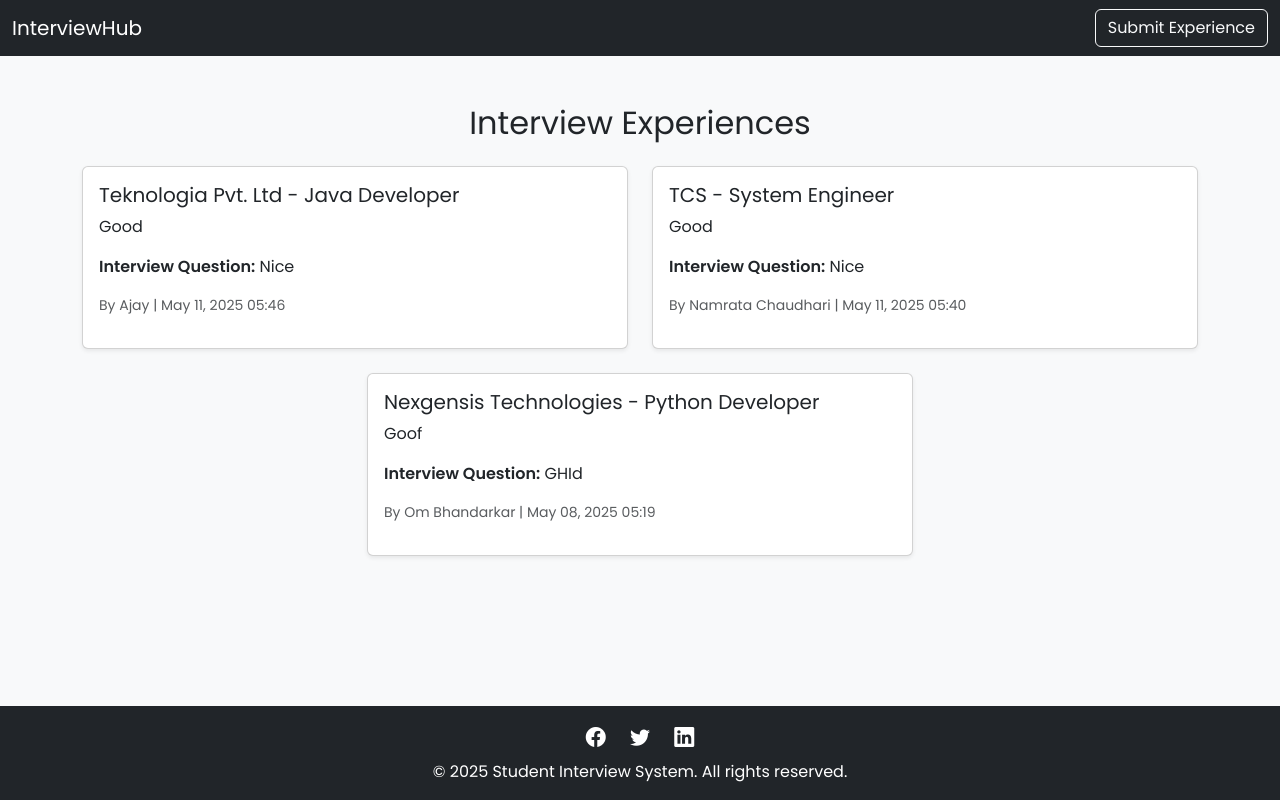
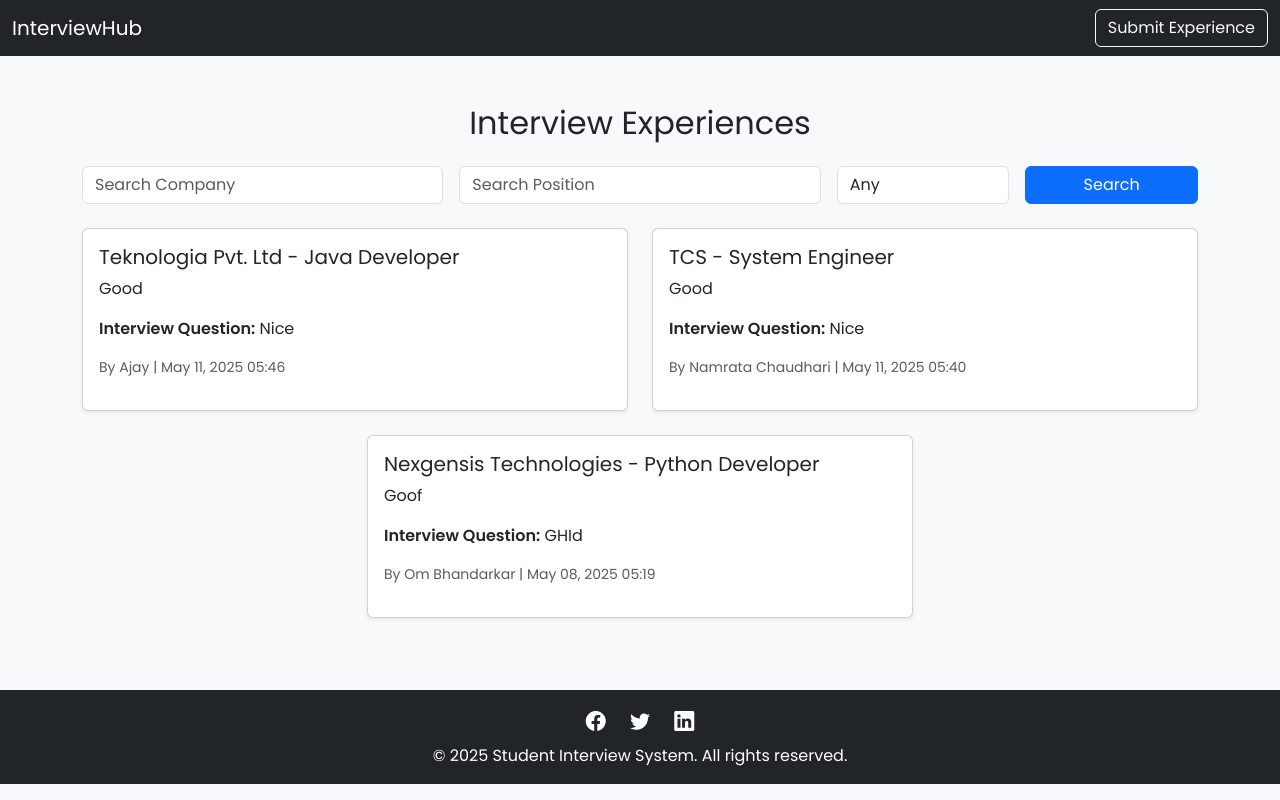
Before and after one commit to Om-Bhandarkar/InterviewHub, a Django app: page /home/ in a window 1280 px wide. Run offline with Django 4.2, Linux system fonts and the light colour scheme; data comes from the database, SQL or seed files in the repository; both versions use the stored data as it was after the commit.

Commit message:
update_form

```diff
--- a/interview_project/interview_app/forms.py
+++ b/interview_project/interview_app/forms.py
@@ -4,4 +4,14 @@ from .models import InterviewExperience
 class ExperienceForm(forms.ModelForm):
     class Meta:
         model = InterviewExperience
-        fields = ['name', 'email', 'company', 'position', 'experience','interview_question']
+        fields = ['name', 'email', 'company', 'position', 'experience', 'interview_question', 'difficulty']
+
+class ExperienceFilterForm(forms.Form):
+    company = forms.CharField(required=False, label='Company', widget=forms.TextInput(attrs={'class': 'form-control','placeholder': 'Search Company'}))
+    position = forms.CharField(required=False, label='Position', widget=forms.TextInput(attrs={'class': 'form-control','placeholder': 'Search Position'}))
+    difficulty = forms.ChoiceField(
+        required=False,
+        choices=[('', 'Any'), ('Easy', 'Easy'), ('Medium', 'Medium'), ('Hard', 'Hard')],
+        label='Difficulty',
+        widget=forms.Select(attrs={'class': 'form-control'})
+    )
--- a/interview_project/interview_app/models.py
+++ b/interview_project/interview_app/models.py
@@ -2,12 +2,18 @@ from django.db import models
 
 # Create your models here.
 class InterviewExperience(models.Model):
+    DIFFICULTY_CHOICES = [
+        ('Easy', 'Easy'),
+        ('Medium', 'Medium'),
+        ('Hard', 'Hard'),
+    ]
     name = models.CharField(max_length=100)
     email = models.EmailField()
     company = models.CharField(max_length=100)
     position = models.CharField(max_length=100)
     experience = models.TextField()
     interview_question = models.TextField(blank=False)
+    difficulty = models.CharField(max_length=10, choices=DIFFICULTY_CHOICES, default='Medium')
     created_at = models.DateTimeField(auto_now_add=True)
 
     def __str__(self):
--- a/interview_project/interview_app/views.py
+++ b/interview_project/interview_app/views.py
@@ -1,11 +1,37 @@
 
 from django.shortcuts import render, redirect
 from .models import InterviewExperience
-from .forms import ExperienceForm
+from .forms import ExperienceForm,ExperienceFilterForm
 from django.contrib import messages
+# def experience(request):
+#     experiences = InterviewExperience.objects.all().order_by('-created_at')
+#     return render(request, 'experience.html', {'experiences': experiences})
+
+# Experience list view with search and filter functionality
 def experience(request):
+    # Instantiate the filter form
+    form = ExperienceFilterForm(request.GET or None)
     experiences = InterviewExperience.objects.all().order_by('-created_at')
-    return render(request, 'experience.html', {'experiences': experiences})
+
+    if form.is_valid():
+        company = form.cleaned_data.get('company')
+        position = form.cleaned_data.get('position')
+        difficulty = form.cleaned_data.get('difficulty')
+
+        # Apply filters if the fields are provided
+        if company:
+            experiences = experiences.filter(company__icontains=company)
+        if position:
+            experiences = experiences.filter(position__icontains=position)
+        if difficulty:
+            experiences = experiences.filter(difficulty=difficulty)
+
+    context = {
+        'form': form,
+        'experiences': experiences
+    }
+    return render(request, 'experience.html', context)
+
 
 def submit_experience(request):
     if request.method == 'POST':
@@ -13,10 +39,9 @@ def submit_experience(request):
         if form.is_valid():
             form.save()
             return redirect('thank_you')
-            # messages.success(request,"Form Submitted Successfully ...")
+
     else:
         form = ExperienceForm()
-        # messages.error(request,"fill the form properly")
     return render(request, 'submit.html', {'form': form})
 
 def home_page(request):
--- a/interview_project/templates/base.html
+++ b/interview_project/templates/base.html
@@ -2,20 +2,24 @@
 <!DOCTYPE html>
 <html lang="en">
   <head>
-    <meta charset="UTF-8">
-    <title>{% block title %}Student Interview System{% endblock %}</title>
+    <meta charset="UTF-8" />
+    <title>
+      {% block title %}
+        Student Interview System
+      {% endblock %}
+    </title>
 
     <!-- Google Fonts (Poppins for modern typography) -->
-    <link href="https://fonts.googleapis.com/css2?family=Poppins:wght@400;600&display=swap" rel="stylesheet">
+    <link href="https://fonts.googleapis.com/css2?family=Poppins:wght@400;600&display=swap" rel="stylesheet" />
 
     <!-- Bootstrap CSS -->
-    <link href="https://cdn.jsdelivr.net/npm/bootstrap@5.3.0/dist/css/bootstrap.min.css" rel="stylesheet">
+    <link href="https://cdn.jsdelivr.net/npm/bootstrap@5.3.0/dist/css/bootstrap.min.css" rel="stylesheet" />
 
     <!-- Bootstrap Icons for social icons -->
-    <link rel="stylesheet" href="https://cdn.jsdelivr.net/npm/bootstrap-icons@1.10.5/font/bootstrap-icons.css">
+    <link rel="stylesheet" href="https://cdn.jsdelivr.net/npm/bootstrap-icons@1.10.5/font/bootstrap-icons.css" />
 
     <!-- Custom Styles -->
-    <link rel="stylesheet" href="{% static 'css/styles.css' %}">
+    <link rel="stylesheet" href="{% static 'css/styles.css' %}" />
 
     <style>
       /* Font Family */
@@ -39,8 +43,12 @@
       }
 
       @keyframes fadeIn {
-            from { opacity: 0; }
-            to { opacity: 1; }
+        from {
+          opacity: 0;
+        }
+        to {
+          opacity: 1;
+        }
       }
 
       /* Footer Styling with Social Icons */
@@ -55,19 +63,22 @@
       }
 
       /* Sticky Footer Styling */
-        html, body {
+      html,
+      body {
         height: 100%;
-            margin: 0;
       }
 
-        .wrapper {
-            min-height: 100%;
+      body {
         display: flex;
         flex-direction: column;
       }
 
-        main {
-            flex: 1;
+      #content {
+        flex-grow: 1;
+      }
+
+      footer {
+        margin-top: auto;
       }
     </style>
   </head>
@@ -76,17 +87,13 @@
       <!-- Navbar -->
       <nav class="navbar navbar-expand-lg navbar-dark bg-dark">
         <div class="container-fluid">
-                <a class="navbar-brand" href="{% url 'home_page' %}">
-                    InterviewHub
-                </a>
-                <button class="navbar-toggler" type="button" data-bs-toggle="collapse" data-bs-target="#navbarNav"
-                        aria-controls="navbarNav" aria-expanded="true" aria-label="Toggle navigation">
-                    <span class="navbar-toggler-icon"></span>
-                </button>
+          <a class="navbar-brand" href="{% url 'home_page' %}">InterviewHub</a>
+          <button class="navbar-toggler" type="button" data-bs-toggle="collapse" data-bs-target="#navbarNav" aria-controls="navbarNav" aria-expanded="true" aria-label="Toggle navigation"><span class="navbar-toggler-icon"></span></button>
 
           <div class="collapse navbar-collapse" id="navbarNav">
             <ul class="navbar-nav ms-auto">
               {% block navbar %}
+
               {% endblock %}
             </ul>
           </div>
@@ -96,20 +103,9 @@
       <!-- Main Content with Fade-in -->
       <main class="container my-5 fade-in">
         {% block content %}
+
         {% endblock %}
       </main>
-
-        <!-- Toast Notifications (for success messages) -->
-        {% comment %} {% if messages %}
-        <div class="position-fixed top-0 end-0 p-3" style="z-index: 1050;">
-            {% for message in messages %}
-            <div class="alert alert-{{ message.tags }} alert-dismissible fade show" role="alert">
-                {{ message }}
-                <button type="button" class="btn-close" data-bs-dismiss="alert" aria-label="Close"></button>
-            </div>
-            {% endfor %}
-        </div>
-        {% endif %} {% endcomment %}
 
       <!-- Footer -->
       <footer class="bg-dark text-white text-center py-3">
@@ -117,8 +113,7 @@
           <a href="#" class="text-white"><i class="bi bi-facebook"></i></a>
           <a href="#" class="text-white"><i class="bi bi-twitter"></i></a>
           <a href="#" class="text-white"><i class="bi bi-linkedin"></i></a>
-            </div>
-            &copy; 2025 Student Interview System. All rights reserved.
+        </div>&copy; 2025 Student Interview System. All rights reserved.
       </footer>
     </div>
 
--- a/interview_project/templates/experience.html
+++ b/interview_project/templates/experience.html
@@ -4,6 +4,22 @@
 
 {% block content %}
 <h2 class="text-center mb-4">Interview Experiences</h2>
+
+<!-- Search and Filter Form -->
+<form method="get" class="row g-3 mb-4">
+    <div class="col-md-4">
+        {{ form.company }}
+    </div>
+    <div class="col-md-4">
+        {{ form.position }}
+    </div>
+    <div class="col-md-2">
+        {{ form.difficulty }}
+    </div>
+    <div class="col-md-2">
+        <button type="submit" class="btn btn-primary w-100">Search</button>
+    </div>
+</form>
 
 <div class="row justify-content-center">
     {% for exp in experiences %}
```
Also changed, not shown: interview_project/db.sqlite3, interview_project/interview_app/migrations/0005_interviewexperience_difficulty.py (added). Lines whose indentation alone changed are shown as unchanged.
